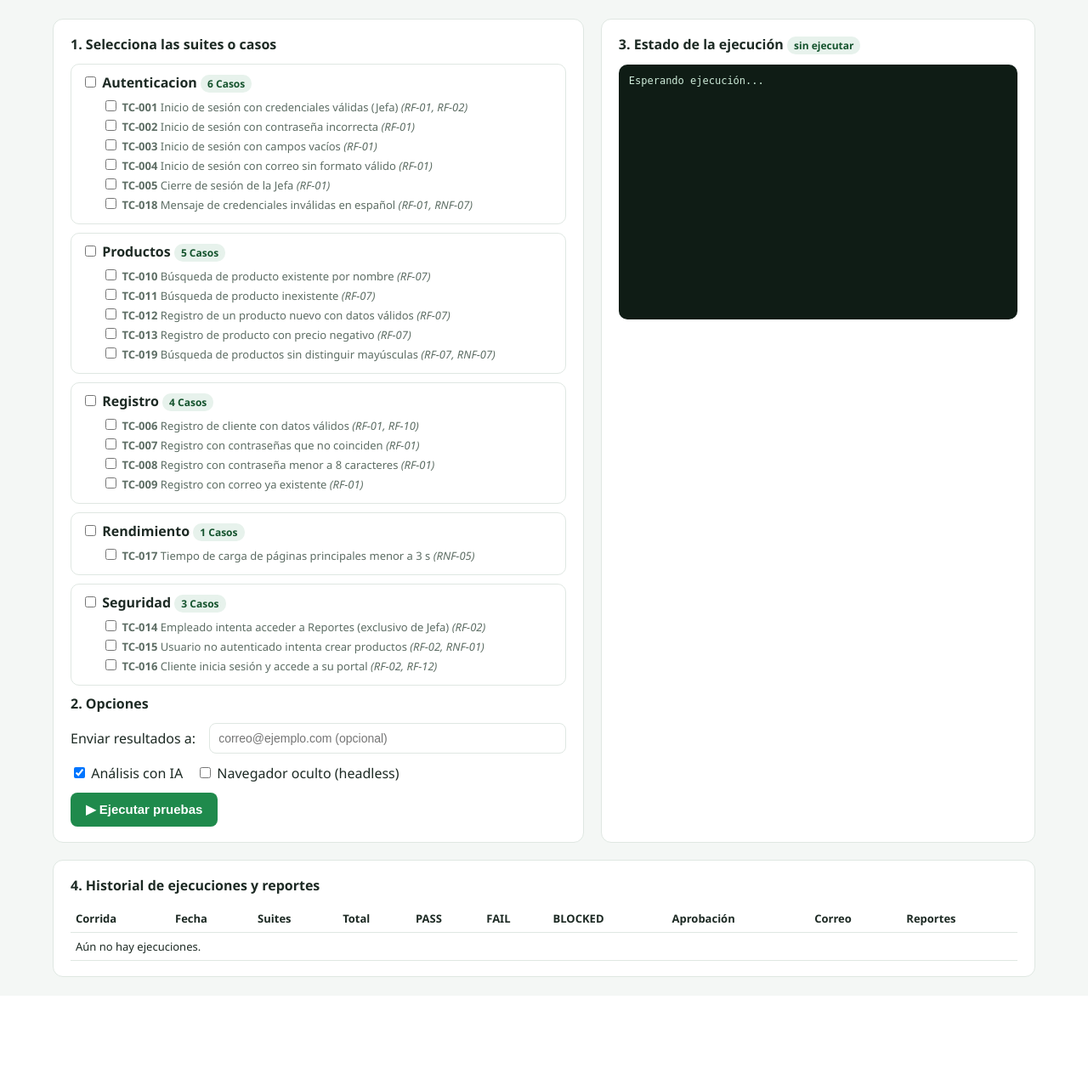
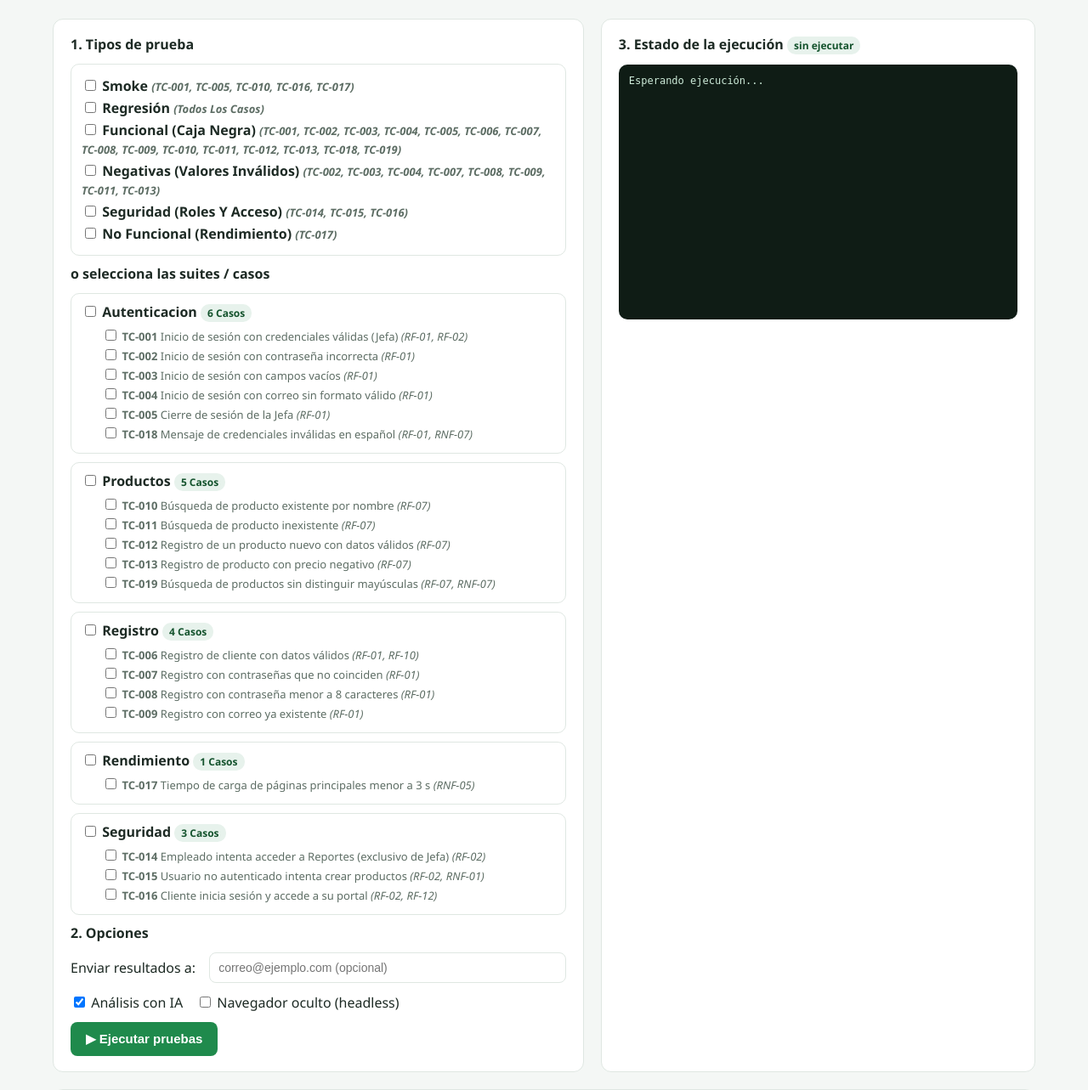
Before and after one commit to aJuanga/hgw-qa-automation, a Flask app: page / in a window 1280 px wide. Shown: the part 85-1368 px from the top of the page at 85% size. Before the commit the page ends 1235 px from the top, so only its background shows below. Run offline with Flask 3, Linux system fonts and the light colour scheme; data that the repository does not hold is empty.

Commit message:
Runner: checklist por tipo de prueba (smoke, regresión, funcional, negativas, seguridad, no funcional)

```diff
--- a/core/runner.py
+++ b/core/runner.py
@@ -18,6 +18,27 @@ def list_suites():
     for c in cases:
         suites.setdefault(c.suite, []).append(c)
     return suites
+
+
+# Tipos de prueba (checklist del runner): cada tipo agrupa uno o más test cases
+TIPOS = {
+    "Smoke": ["TC-001", "TC-005", "TC-010", "TC-016", "TC-017"],
+    "Regresión": "*",
+    "Funcional (caja negra)": ["TC-001", "TC-002", "TC-003", "TC-004", "TC-005", "TC-006", "TC-007", "TC-008",
+                               "TC-009", "TC-010", "TC-011", "TC-012", "TC-013", "TC-018", "TC-019"],
+    "Negativas (valores inválidos)": ["TC-002", "TC-003", "TC-004", "TC-007", "TC-008", "TC-009", "TC-011", "TC-013"],
+    "Seguridad (roles y acceso)": ["TC-014", "TC-015", "TC-016"],
+    "No funcional (rendimiento)": ["TC-017"],
+}
+
+
+def ids_por_tipo(tipos):
+    todos = [c.id for c in load_all_tests()]
+    ids = []
+    for t in tipos or []:
+        lista = todos if TIPOS.get(t) == "*" else TIPOS.get(t, [])
+        ids += [i for i in lista if i not in ids]
+    return ids
 
 
 def select_cases(suites=None, ids=None):
--- a/web/app.py
+++ b/web/app.py
@@ -11,7 +11,7 @@ from datetime import datetime
 from flask import Flask, abort, jsonify, redirect, render_template, request, send_from_directory, url_for
 
 from core.config import config
-from core.runner import execute, list_suites
+from core.runner import TIPOS, execute, ids_por_tipo, list_suites
 
 app = Flask(__name__)
 STATE = {"running": False, "run_id": None, "log": [], "result": None}
@@ -44,7 +44,7 @@ def _worker(suites, ids, mail_to, use_ai, headless, run_id):
 
 @app.route("/")
 def index():
-    return render_template("index.html", suites=list_suites(), history=_history(), state=STATE,
+    return render_template("index.html", tipos=TIPOS, suites=list_suites(), history=_history(), state=STATE,
                            base_url=config.base_url, default_mail=os.getenv("MAIL_TO", ""),
                            ai_ready=bool(os.getenv("ANTHROPIC_API_KEY")), headless=config.headless)
 
@@ -56,6 +56,9 @@ def run():
             return redirect(url_for("index"))
         suites = request.form.getlist("suite")
         ids = request.form.getlist("case")
+        tipos = request.form.getlist("tipo")
+        if tipos:
+            ids = list(dict.fromkeys(ids + ids_por_tipo(tipos)))
         if not suites and not ids:
             return redirect(url_for("index"))
         run_id = datetime.now().strftime("RUN_%Y%m%d_%H%M%S")
--- a/web/templates/index.html
+++ b/web/templates/index.html
@@ -24,7 +24,14 @@ table{width:100%;border-collapse:collapse;font-size:13px}th,td{padding:7px 6px;b
 <div><small>Sistema bajo prueba:</small> <b>{{ base_url }}</b></div></header>
 <main>
 <form class="box" method="post" action="/run" id="f">
-  <h2>1. Selecciona las suites o casos</h2>
+  <h2>1. Tipos de prueba</h2>
+  <div class="suite">
+  {% for t, lista in tipos.items() %}
+    <label style="display:block;margin:4px 0"><input type="checkbox" name="tipo" value="{{ t }}"> <b>{{ t }}</b>
+      <i style="color:var(--mut);font-size:13px">({{ 'todos los casos' if lista == '*' else lista|join(', ') }})</i></label>
+  {% endfor %}
+  </div>
+  <h2>o selecciona las suites / casos</h2>
   {% for suite, cases in suites.items() %}
   <div class="suite">
     <label><input type="checkbox" name="suite" value="{{ suite }}" class="s" data-s="{{ suite }}"> {{ suite }}
```
